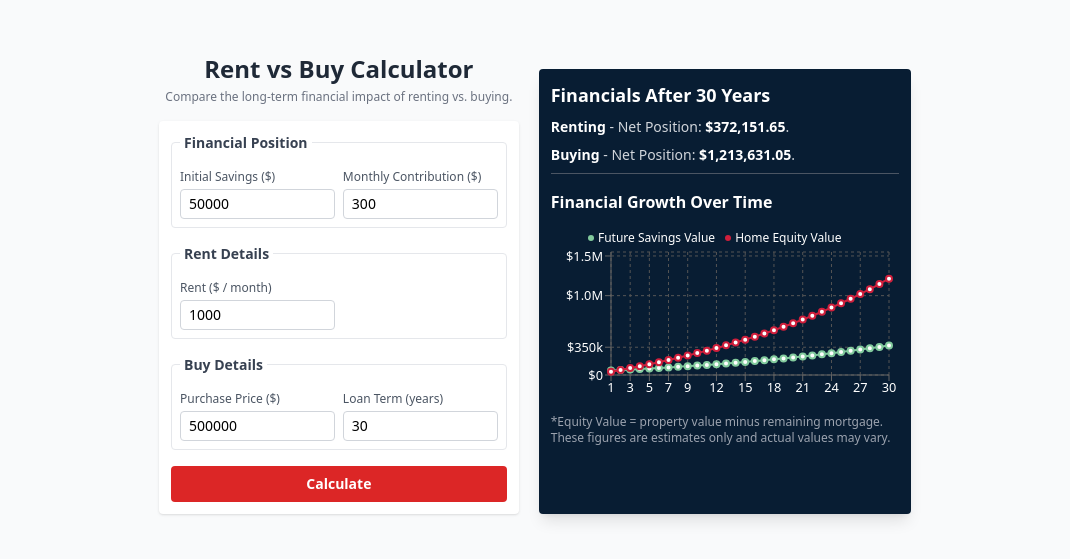
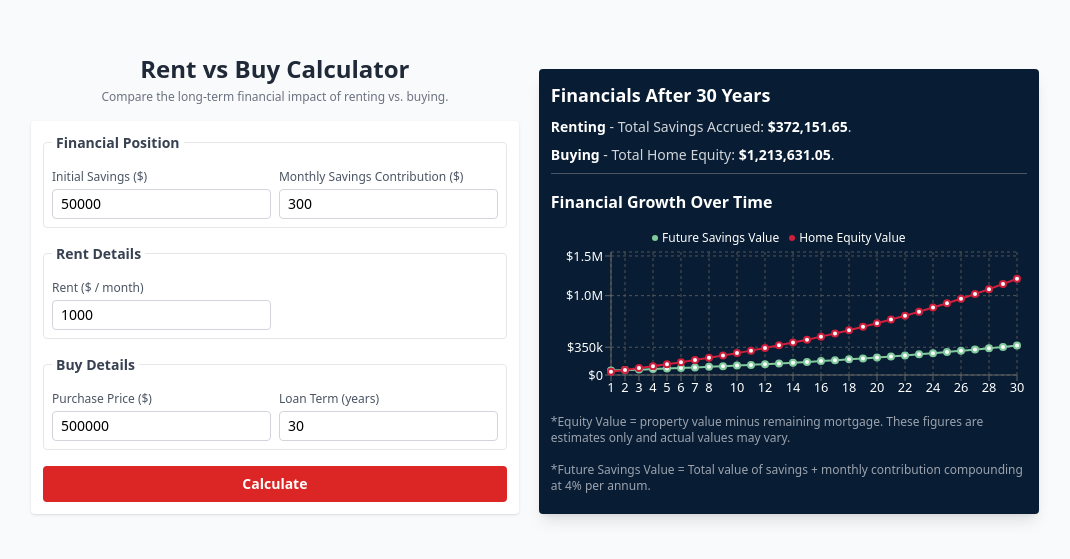
Before and after one commit to rhysheavensmith/rentVsBuyCalculator, a React (Vite) app: page / in a window 1280 px wide. Shown: the part 117-676 px from the top of the page, without its empty margins (105-1175 px from the left). Built offline with nearby package versions, Linux system fonts and the light colour scheme.

Commit message:
changed some language on copy

```diff
--- a/src/components/SavingsCalculator.jsx
+++ b/src/components/SavingsCalculator.jsx
@@ -67,7 +67,7 @@ const SavingsCalculator = () => {
 
 	return (
 		<div className='flex items-center justify-center min-h-screen overflow-auto bg-gray-50'>
-			<div className='mx-auto max-w-[60%] gap-5 py-4 px-2 flex max-md:flex-col'>
+			<div className='max-sm:mx-auto max-sm:max-w-[75%] max-w-[80%] gap-5 py-4 px-2 flex max-md:flex-col'>
 				{/* Heading */}
 				<div className='w-full max-w-lg'>
 					<div className='text-center mb-4'>
--- a/src/components/calculator/BuyDetails.jsx
+++ b/src/components/calculator/BuyDetails.jsx
@@ -16,8 +16,6 @@ const BuyDetails = ({ inputs, handleChange }) => {
 						value={inputs.housePurchasePrice}
 						onChange={handleChange}
 						className='mt-1 w-full rounded border border-gray-300 text-sm px-2 py-1 focus:border-red-500 focus:ring-red-500'
-						min='0'
-						step='1000'
 						required
 					/>
 				</div>
@@ -33,8 +31,6 @@ const BuyDetails = ({ inputs, handleChange }) => {
 						value={inputs.loanTerm}
 						onChange={handleChange}
 						className='mt-1 w-full rounded border border-gray-300 text-sm px-2 py-1 focus:border-red-500 focus:ring-red-500'
-						min='1'
-						step='1'
 						required
 					/>
 				</div>
--- a/src/components/calculator/FinancialPosition.jsx
+++ b/src/components/calculator/FinancialPosition.jsx
@@ -16,8 +16,6 @@ const FinancialPosition = ({ inputs, handleChange }) => {
 						value={inputs.initialSavings}
 						onChange={handleChange}
 						className='mt-1 w-full rounded border border-gray-300 text-sm px-2 py-1 focus:border-red-500 focus:ring-red-500'
-						min='0'
-						step='1000'
 						required
 					/>
 				</div>
@@ -25,7 +23,7 @@ const FinancialPosition = ({ inputs, handleChange }) => {
 				{/* Monthly Savings Contribution */}
 				<div>
 					<label className='block text-xs text-gray-600'>
-						Monthly Contribution ($)
+						Monthly Savings Contribution ($)
 					</label>
 					<input
 						type='number'
@@ -33,8 +31,6 @@ const FinancialPosition = ({ inputs, handleChange }) => {
 						value={inputs.savingsContribution}
 						onChange={handleChange}
 						className='mt-1 w-full rounded border border-gray-300 text-sm px-2 py-1 focus:border-red-500 focus:ring-red-500'
-						min='0'
-						step='0.1'
 						required
 					/>
 				</div>
--- a/src/components/calculator/RentDetails.jsx
+++ b/src/components/calculator/RentDetails.jsx
@@ -18,8 +18,6 @@ const RentDetails = ({ inputs, handleChange }) => {
 						value={inputs.monthlyRent}
 						onChange={handleChange}
 						className='mt-1 w-full rounded border border-gray-300 text-sm px-2 py-1 focus:border-red-500 focus:ring-red-500'
-						min='0'
-						step='100'
 						required
 					/>
 				</div>
--- a/src/components/results/FinancialGraph.jsx
+++ b/src/components/results/FinancialGraph.jsx
@@ -82,8 +82,15 @@ const FinancialGraph = ({ yearlyData }) => {
 				</ResponsiveContainer>
 			</div>
 			<footer className='mt-1 text-xs text-gray-400'>
-				*Equity Value = property value minus remaining mortgage. These figures
-				are estimates only and actual values may vary.
+				<p>
+					*Equity Value = property value minus remaining mortgage. These figures
+					are estimates only and actual values may vary.
+				</p>
+				<br />
+				<p>
+					*Future Savings Value = Total value of savings + monthly contribution
+					compounding at 4% per annum.
+				</p>
 			</footer>
 		</div>
 	);
--- a/src/components/results/ResultsModal.jsx
+++ b/src/components/results/ResultsModal.jsx
@@ -8,16 +8,16 @@ const ResultsModal = ({ outputs, inputs }) => {
 			</h3>
 			<div className='space-y-2 text-sm'>
 				<p>
-					<strong className='font-semibold text-white'>Renting</strong> - Net
-					Position:{' '}
+					<strong className='font-semibold text-white'>Renting</strong> - Total
+					Savings Accrued:{' '}
 					<span className='font-bold text-white'>
 						${Number(outputs.futureValueSavings).toLocaleString()}
 					</span>
 					.
 				</p>
 				<p>
-					<strong className='font-semibold text-white'>Buying</strong> - Net
-					Position:{' '}
+					<strong className='font-semibold text-white'>Buying</strong> - Total
+					Home Equity:{' '}
 					<span className='font-bold text-white'>
 						${Number(outputs.homeEquity).toLocaleString()}
 					</span>
```
